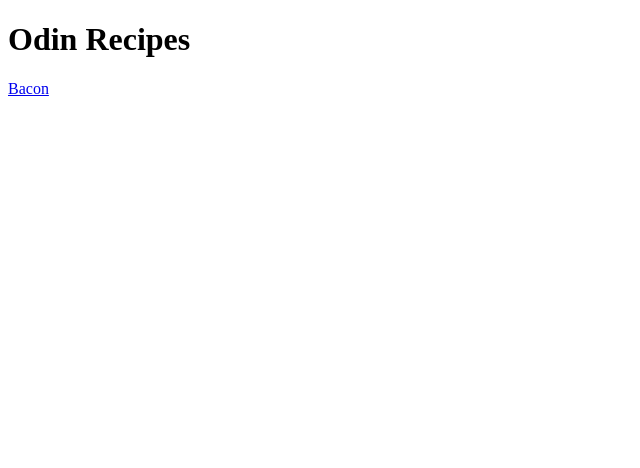
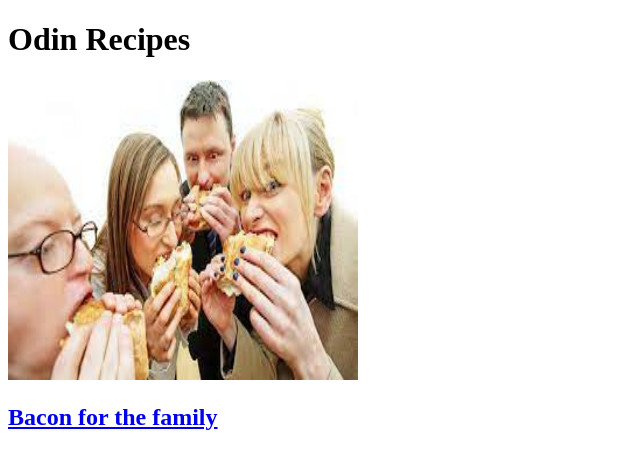
Before and after one commit to Ferningo/odin-recipes, a plain HTML site: page index.html in a window 1280 px wide. Shown: the whole page, without its empty margins (0-640 px from the left). Drawn offline with Linux system fonts and the light colour scheme.

Commit message:
Create img dir and update index.html
Added image to index.

```diff
--- a/index.html
+++ b/index.html
@@ -6,6 +6,9 @@
     </head>
     <body>
         <h1>Odin Recipes</h1>
-        <a href="./recipes/bacon.html">Bacon</a>
+        <div>
+        <img src="./img/people-eating.jpeg" width="350" height="300" alt="People eating sandwiches looking at the camera">
+    </div>
+        <a href="./recipes/bacon.html"><h2>Bacon for the family</h2></a>
     </body>
 </html>
```
Also changed, not shown: img/people-eating.jpeg (added).
